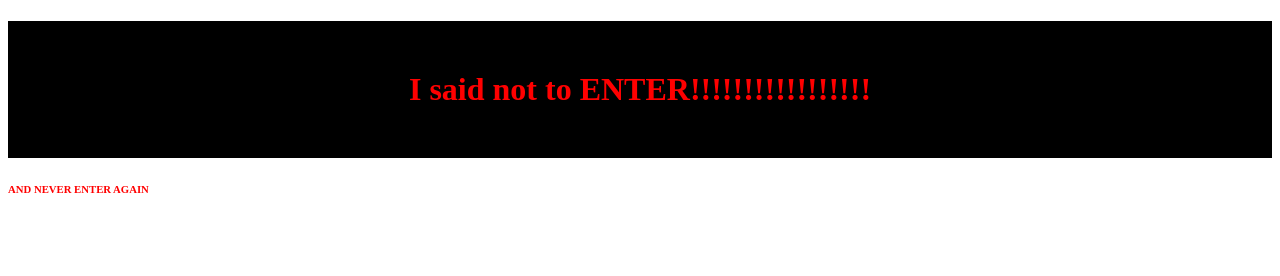
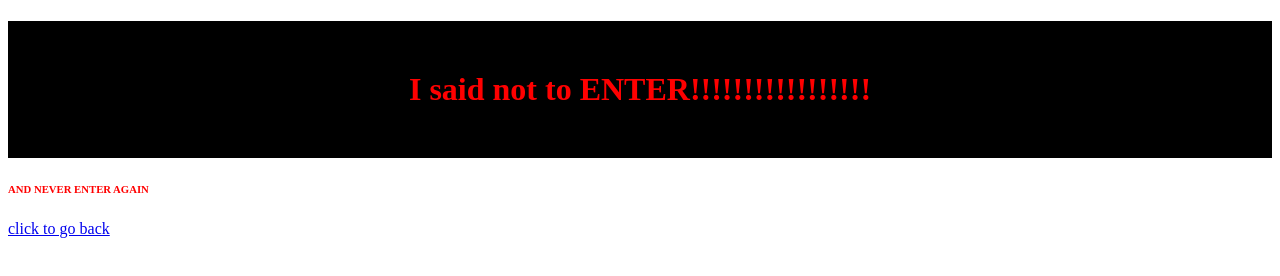
Before and after one commit to Sans1526/Sans1526.github.io, a plain HTML site: page DONOTENTER/page-2.html in a window 1280 px wide. Drawn offline with Linux system fonts and the light colour scheme.

Commit message:
Update page-2.html

```diff
--- a/DONOTENTER/page-2.html
+++ b/DONOTENTER/page-2.html
@@ -7,5 +7,6 @@
   <body>
     <h1>I said not to ENTER!!!!!!!!!!!!!!!!!</h1>
     <h6 style="color: red">AND NEVER ENTER AGAIN</h6>
+    <a href="/DONOTENTER/">click to go back</a>
   </body>
 </html>
```
